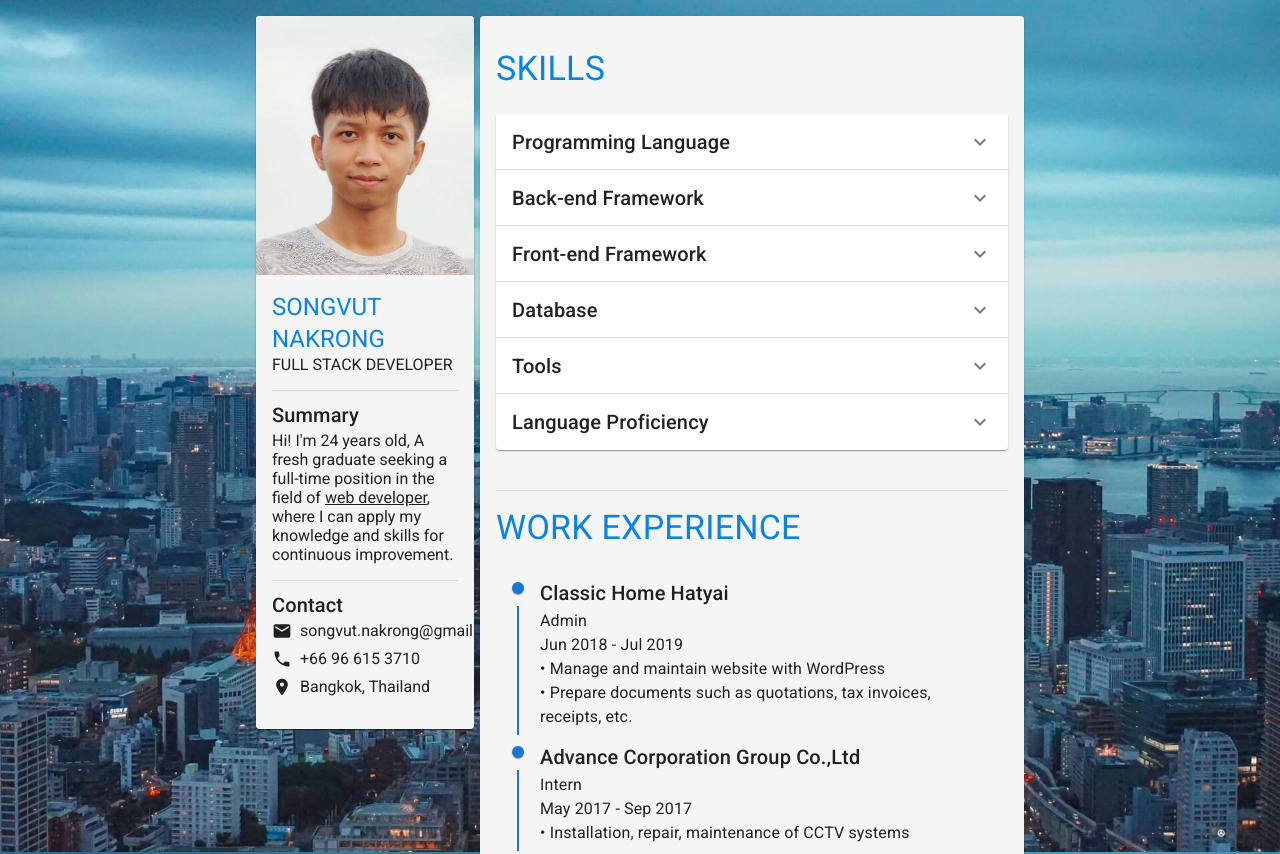
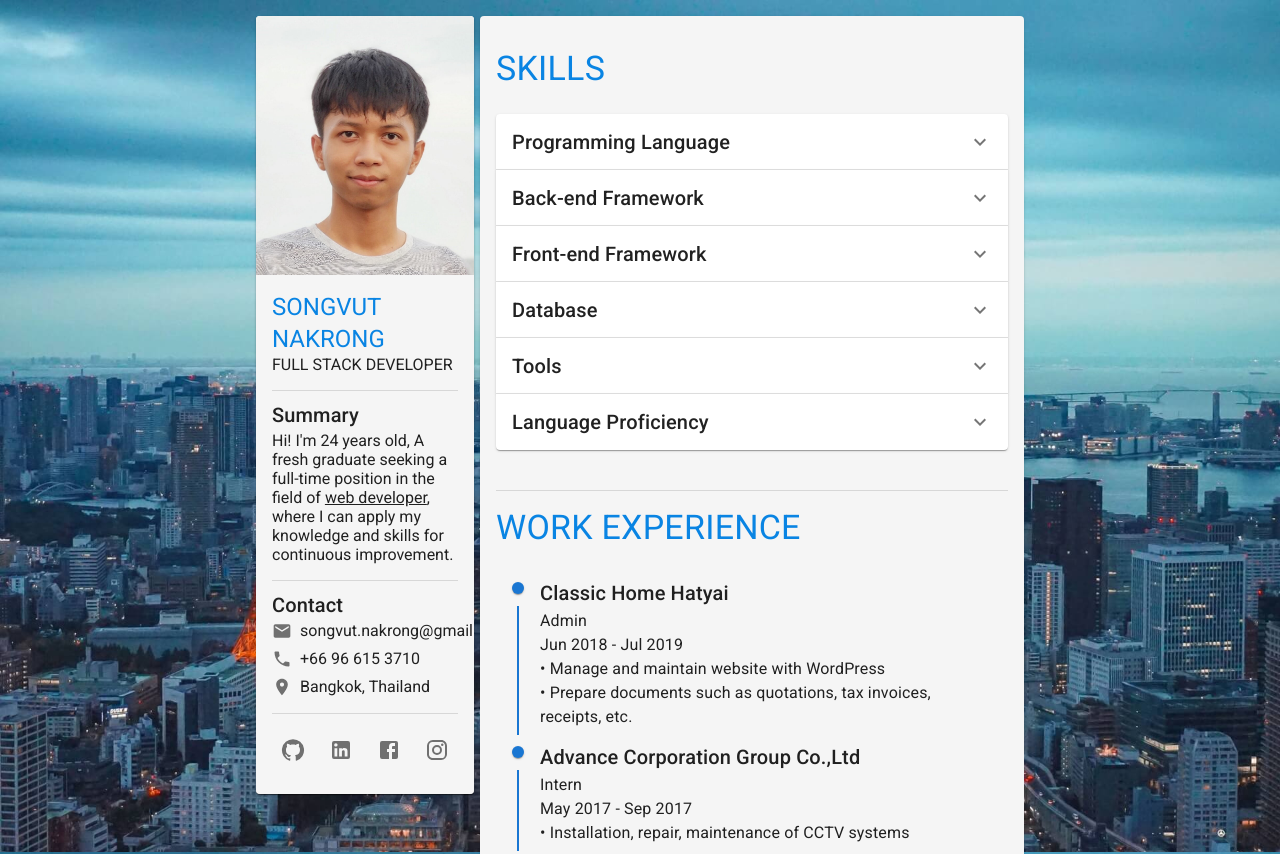
Before and after one commit to songvut365/songvut-website-react, a React (Create React App) app: page / in a window 1280 px wide. Shown: the top 854 px of the page. Built offline with nearby package versions, Linux system fonts and the light colour scheme.

Commit message:
Add social icon

```diff
--- a/src/Home/Home.js
+++ b/src/Home/Home.js
@@ -17,6 +17,8 @@ import Card from '@mui/material/Card';
 import CardActions from '@mui/material/CardActions';
 import CardContent from '@mui/material/CardContent';
 import CardMedia from '@mui/material/CardMedia';
+import IconButton from '@mui/material/IconButton';
+import Stack from '@mui/material/Stack';
 import Typography from '@mui/material/Typography';
 import Timeline from '@mui/lab/Timeline';
 import TimelineItem from '@mui/lab/TimelineItem';
@@ -27,6 +29,10 @@ import TimelineDot from '@mui/lab/TimelineDot';
 import TimelineOppositeContent from '@mui/lab/TimelineOppositeContent';
 
 import EmailIcon from '@mui/icons-material/Email';
+import FacebookIcon from '@mui/icons-material/Facebook';
+import GitHubIcon from '@mui/icons-material/GitHub';
+import InstagramIcon from '@mui/icons-material/Instagram';
+import LinkedInIcon from '@mui/icons-material/LinkedIn';
 import LocationOnIcon from '@mui/icons-material/LocationOn';
 import LocalPhoneIcon from '@mui/icons-material/LocalPhone';
 
@@ -461,14 +467,39 @@ function Home() {
                     Contact
                   </Typography>
                   <Box sx={{display: 'flex', mb: 1, alignItems: 'center', gap: 1}}>
-                    <EmailIcon fontSize="small" /><span>songvut.nakrong@gmail.com</span><br></br>
+                    <EmailIcon color="action" fontSize="small"/>
+                    <span>songvut.nakrong@gmail.com</span><br></br>
                   </Box>
                   <Box sx={{display: 'flex', mb: 1, alignItems: 'center', gap: 1}}>
-                    <LocalPhoneIcon fontSize="small" /><span>+66 96 615 3710</span><br></br>
+                    <LocalPhoneIcon color="action" fontSize="small" />
+                    <span>+66 96 615 3710</span><br></br>
                   </Box>
                   <Box sx={{display: 'flex', mb: 1, alignItems: 'center', gap: 1}}>
-                    <LocationOnIcon fontSize="small" /><span>Bangkok, Thailand</span><br></br>
+                    <LocationOnIcon color="action" fontSize="small" />
+                    <span>Bangkok, Thailand</span><br></br>
                   </Box>
+
+                  <Divider sx={{mt: 2, mb: 2}} />
+
+                  <Stack
+                    direction="row"
+                    justifyContent="center"
+                    alignItems="center"
+                    spacing={1}
+                  >
+                    <IconButton aria-label="github" href="https://www.github.com/songvut365" target="_blank">
+                      <GitHubIcon />
+                    </IconButton>
+                    <IconButton aria-label="linkedin" href="https://www.linkedin.com/in/songvut-nakrong/"  target="_blank">
+                      <LinkedInIcon />
+                    </IconButton>
+                    <IconButton aria-label="facebook" href="https://www.facebook.com/songvut.365/" target="_blank">
+                      <FacebookIcon />
+                    </IconButton>
+                    <IconButton aria-label="instagram" href="https://www.instagram.com/songvut.365/" target="_blank">
+                      <InstagramIcon />
+                    </IconButton>
+                  </Stack>
                 </CardContent>
               </Card>
             </Paper>
```
